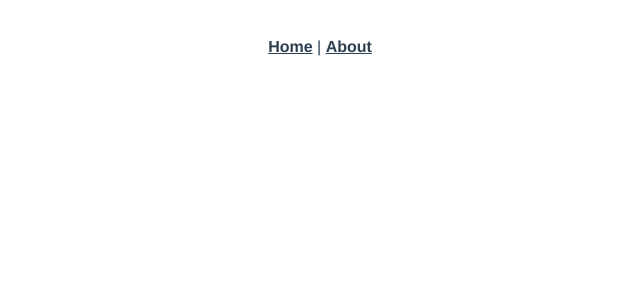
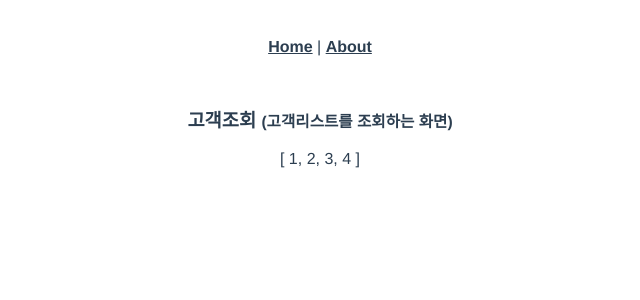
Before and after one commit to postforty/Bootcamp-2022, a Vue app in the folder vue/project_self_02/: page /reuse/page in a window 1280 px wide. Before the commit this address had no page. Shown: the top 300 px of the page, without its empty margins (320-960 px from the left). Built offline with nearby package versions, Linux system fonts and the light colour scheme.

Commit message:
[ADD] vue_복습_재사용 컴포넌트

```diff
--- /dev/null
+++ b/vue/project_self_02/src/components/fragments/PageTitle.vue
@@ -0,0 +1,47 @@
+<template>
+  <div>
+    <!-- <h3>페이지 제목</h3> -->
+    <h3>
+      {{ title }} <small>({{ title2 }})</small>
+    </h3>
+    <div>{{ list }}</div>
+  </div>
+</template>
+<script>
+export default {
+  components: {},
+  props: {
+    // props는 properties의 약자
+    title: {
+      type: String,
+      // 부모 component로 부터 전달 받은 값이 없을 때의 기본값
+      default: '페이지 제목'
+    },
+    title2: {
+      type: String,
+      default: ''
+    },
+    num1: {
+      type: Number,
+      default: 0
+    },
+    isBoolean: {
+      type: Boolean,
+      default: false
+    },
+    list: {
+      type: Array,
+      // 배열과 오브젝트는 기본값 지정시 function 함수로 return해야 한다.
+      default: function () {
+        return []
+      }
+    }
+  }
+  //   },
+  //   setup() {},
+  //   created() {},
+  //   mounted() {},
+  //   unmounted() {},
+  //   methods: {}
+}
+</script>
--- a/vue/project_self_02/src/router/index.js
+++ b/vue/project_self_02/src/router/index.js
@@ -191,6 +191,15 @@ const routes = [
     // which is lazy-loaded when the route is visited.
     component: () =>
       import(/* webpackChunkName: "about", */ '../views/3_extra/WatchView.vue')
+  },
+  {
+    path: '/reuse/page',
+    name: 'PageView',
+    // route level code-splitting
+    // this generates a separate chunk (about.[hash].js) for this route
+    // which is lazy-loaded when the route is visited.
+    component: () =>
+      import(/* webpackChunkName: "about", */ '../views/4_reuse/PageView.vue')
   }
 ]
 
--- /dev/null
+++ b/vue/project_self_02/src/views/4_reuse/PageView.vue
@@ -0,0 +1,26 @@
+<template>
+  <div>
+    <page-title title="고객조회" :title2="title2" :list="list" />
+  </div>
+</template>
+<script>
+import PageTitle from '@/components/fragments/PageTitle.vue'
+
+export default {
+  components: { 'page-title': PageTitle }, // key 명을 value 명과 다르게 할 경우
+  // components: { 'PageTitle': PageTitle },
+  // 위 코드는 오브젝트이기 때문에 아래 코드와 동일하다.
+  // components: { PageTitle },
+  data() {
+    return {
+      title2: '고객리스트를 조회하는 화면',
+      list: [1, 2, 3, 4]
+    }
+  },
+  setup() {},
+  created() {},
+  mounted() {},
+  unmounted() {},
+  methods: {}
+}
+</script>
```
